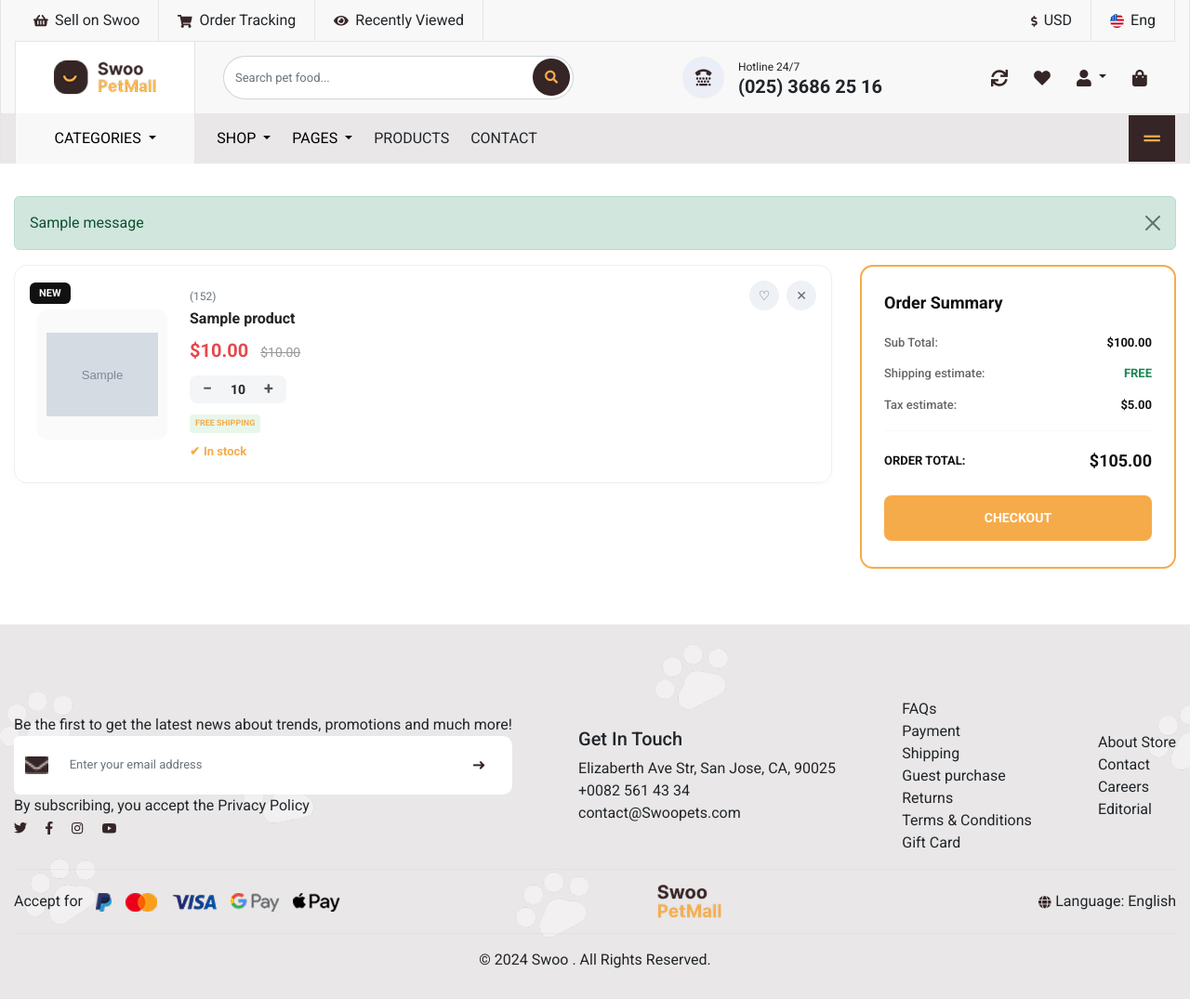
After one commit to Markyha2yha/Team-project-2, a Django app: page /shop/cart/ in a window 1280 px wide. The commit adds this page. Shown: the whole page at 93% size. Run offline with Django 5.2, Linux system fonts and the light colour scheme; a user stored in the database is signed in; tables that the repository leaves empty hold one stand-in row (values such as "Sample post"); grey boxes marked "Sample" are stand-in pictures; one stand-in notice (Sample message) is shown.

Commit message:
Біла додана корзина

```diff
--- a/main/templates/main/base.html
+++ b/main/templates/main/base.html
@@ -81,7 +81,7 @@
                         </ul>
                     </li>
 
-                    <li><a href=""><img src="{% static 'main/images/shopping-basket02.png'%}" alt="icon"></a></li>
+                    <li><a href="{% url 'shop:cart' %}" title="Корзина"><img src="{% static 'main/images/shopping-basket02.png'%}" alt="icon"></a></li>
                 </ul>
             </nav>
         </div>
--- a/shop/static/shop/css/shop.css
+++ b/shop/static/shop/css/shop.css
@@ -447,3 +447,324 @@
     height: 22px;
     object-fit: contain;
 }
+
+
+.cart-page-wrap {
+    margin: 35px 0 60px;
+}
+
+.cart-grid-layout {
+    display: grid;
+    grid-template-columns: 1fr 340px;
+    gap: 30px;
+    align-items: flex-start;
+}
+
+@media (max-width: 992px) {
+    .cart-grid-layout {
+        grid-template-columns: 1fr;
+    }
+}
+
+/* Карточки товаров в корзине */
+.cart-items-column {
+    display: flex;
+    flex-direction: column;
+    gap: 20px;
+}
+
+.cart-item-card {
+    background: #ffffff;
+    border: 1px solid #f0f0f0;
+    border-radius: 14px;
+    padding: 24px;
+    position: relative;
+    box-shadow: 0 2px 10px rgba(0,0,0,0.02);
+    transition: transform 0.2s, box-shadow 0.2s;
+}
+
+.cart-item-card:hover {
+    box-shadow: 0 6px 18px rgba(0,0,0,0.05);
+}
+
+.cart-card-top-left {
+    position: absolute;
+    top: 16px;
+    left: 16px;
+    z-index: 2;
+}
+
+.cart-badge-save {
+    background: #F6AB4A;
+    color: #ffffff;
+    font-size: 11px;
+    font-weight: 700;
+    padding: 5px 10px;
+    border-radius: 6px;
+    text-transform: uppercase;
+}
+
+.cart-badge-new {
+    background: #111111;
+    color: #ffffff;
+    font-size: 11px;
+    font-weight: 700;
+    padding: 5px 10px;
+    border-radius: 6px;
+    text-transform: uppercase;
+}
+
+.cart-card-top-right {
+    position: absolute;
+    top: 16px;
+    right: 16px;
+    display: flex;
+    gap: 8px;
+    z-index: 2;
+}
+
+.cart-icon-circle {
+    width: 32px;
+    height: 32px;
+    border-radius: 50%;
+    background: #eef1f6;
+    border: none;
+    display: flex;
+    align-items: center;
+    justify-content: center;
+    font-size: 14px;
+    color: #666;
+    cursor: pointer;
+    transition: all 0.2s;
+}
+
+.cart-icon-circle:hover {
+    background: #e2e6ee;
+    color: #111;
+}
+
+.cart-icon-circle.remove:hover {
+    background: #feebeb;
+    color: #e5484d;
+}
+
+.cart-card-content {
+    display: flex;
+    gap: 24px;
+    align-items: center;
+}
+
+@media (max-width: 576px) {
+    .cart-card-content {
+        flex-direction: column;
+        align-items: flex-start;
+    }
+}
+
+.cart-item-img-wrap {
+    width: 140px;
+    height: 140px;
+    display: flex;
+    align-items: center;
+    justify-content: center;
+    background: #fafafa;
+    border-radius: 10px;
+    padding: 10px;
+    flex-shrink: 0;
+}
+
+.cart-item-img-wrap img {
+    max-width: 100%;
+    max-height: 100%;
+    object-fit: contain;
+}
+
+.cart-item-details {
+    flex: 1;
+}
+
+.cart-rating {
+    font-size: 12px;
+    color: #888;
+    margin-bottom: 4px;
+}
+
+.cart-item-title {
+    font-size: 16px;
+    font-weight: 700;
+    line-height: 1.4;
+    margin-bottom: 8px;
+}
+
+.cart-item-title a {
+    color: #222;
+    text-decoration: none;
+}
+.cart-item-title a:hover {
+    color: #F6AB4A;
+}
+
+.cart-item-price {
+    font-size: 20px;
+    font-weight: 700;
+    color: #e5484d;
+    margin-bottom: 12px;
+}
+
+.cart-item-old-price {
+    font-size: 14px;
+    color: #999;
+    text-decoration: line-through;
+    margin-left: 8px;
+    font-weight: 400;
+}
+
+/* Счетчик количества [-] 1 [+] */
+.cart-qty-pill {
+    display: inline-flex;
+    align-items: center;
+    background: #f4f5f7;
+    border-radius: 8px;
+    padding: 3px 6px;
+    gap: 12px;
+    margin-bottom: 12px;
+}
+
+.cart-qty-btn {
+    border: none;
+    background: transparent;
+    font-size: 18px;
+    font-weight: 600;
+    color: #555;
+    padding: 2px 8px;
+    cursor: pointer;
+    line-height: 1;
+}
+
+.cart-qty-btn:hover {
+    color: #000;
+}
+
+.cart-qty-val {
+    font-weight: 700;
+    font-size: 14px;
+    min-width: 16px;
+    text-align: center;
+}
+
+.cart-item-tags {
+    display: flex;
+    gap: 8px;
+    margin-bottom: 10px;
+}
+
+.cart-tag-shipping {
+    font-size: 9px;
+    font-weight: 700;
+    text-transform: uppercase;
+    color: #F6AB4A;
+    background: #e8f7ea;
+    padding: 3px 6px;
+    border-radius: 4px;
+}
+
+.cart-tag-gift {
+    font-size: 9px;
+    font-weight: 700;
+    text-transform: uppercase;
+    color: #e5484d;
+    background: #feebeb;
+    padding: 3px 6px;
+    border-radius: 4px;
+}
+
+.cart-item-stock {
+    font-size: 13px;
+    font-weight: 600;
+    color: #F6AB4A;
+    display: flex;
+    align-items: center;
+    gap: 4px;
+}
+
+.order-summary-box {
+    background: #ffffff;
+    border: 2px solid #F6AB4A;
+    border-radius: 14px;
+    padding: 28px 24px;
+}
+
+.summary-title {
+    font-size: 18px;
+    font-weight: 800;
+    color: #111;
+    margin-bottom: 22px;
+}
+
+.summary-row {
+    display: flex;
+    justify-content: space-between;
+    align-items: center;
+    margin-bottom: 14px;
+    font-size: 13px;
+}
+
+.summary-label {
+    color: #666666;
+    font-weight: 500;
+}
+
+.summary-val {
+    color: #111111;
+    font-weight: 700;
+}
+
+.summary-divider {
+    border-top: 1px solid #e5e5e5;
+    margin: 18px 0;
+}
+
+.summary-row.total {
+    margin-bottom: 24px;
+}
+
+.summary-label-total {
+    font-size: 13px;
+    font-weight: 800;
+    text-transform: uppercase;
+    color: #111111;
+}
+
+.summary-val-total {
+    font-size: 18px;
+    font-weight: 800;
+    color: #111111;
+}
+
+.btn-cart-checkout {
+    width: 100%;
+    background: #F6AB4A;
+    color: #ffffff;
+    border: none;
+    border-radius: 8px;
+    padding: 14px 0;
+    font-size: 14px;
+    font-weight: 800;
+    text-transform: uppercase;
+    cursor: pointer;
+    transition: background 0.2s;
+}
+
+.btn-cart-checkout:hover {
+    background: #169b16;
+}
+
+/* Пустая корзина */
+.empty-cart-card {
+    background: #ffffff;
+    border: 1px solid #e5e5e5;
+    border-radius: 12px;
+    padding: 60px 20px;
+    max-width: 600px;
+    margin: 40px auto;
+}
--- /dev/null
+++ b/shop/templates/shop/cart.html
@@ -0,0 +1,154 @@
+{% extends 'main/base.html' %}
+{% load static %}
+
+{% block extra_css %}
+<link rel="stylesheet" href="{% static 'shop/css/shop.css' %}">
+{% endblock %}
+
+{% block title %}Shopping Cart — Swoo PetMall{% endblock %}
+
+{% block content %}
+<div class="cart-page-wrap">
+    {% if messages %}
+        {% for msg in messages %}
+            <div class="alert {% if msg.tags == 'error' %}alert-danger{% elif msg.tags == 'warning' %}alert-warning{% else %}alert-success{% endif %} alert-dismissible fade show" role="alert">
+                {{ msg }}
+                <button type="button" class="btn-close" data-bs-dismiss="alert" aria-label="Close"></button>
+            </div>
+        {% endfor %}
+    {% endif %}
+
+    {% if cart_items %}
+        <div class="cart-grid-layout">
+            <!-- Левая колонка: Карточки товаров в корзине -->
+            <div class="cart-items-column">
+                {% for item in cart_items %}
+                    <div class="cart-item-card">
+                        <!-- Верхний левый бейдж (скидка или NEW как на макете) -->
+                        <div class="cart-card-top-left">
+                            {% if item.product.discount_amount %}
+                                <span class="cart-badge-save">SAVE ${{ item.product.discount_amount|floatformat:2 }}</span>
+                            {% else %}
+                                <span class="cart-badge-new">NEW</span>
+                            {% endif %}
+                        </div>
+
+                        <!-- Верхние правые круглые иконки (В избранное и Удалить из корзины) -->
+                        <div class="cart-card-top-right">
+                            <form method="POST" action="{% url 'shop:toggle_favorite' item.product.id %}" class="d-inline">
+                                {% csrf_token %}
+                                <button type="submit" class="cart-icon-circle" title="В избранное">♡</button>
+                            </form>
+                            <form method="POST" action="{% url 'shop:remove_from_cart' item.id %}" class="d-inline">
+                                {% csrf_token %}
+                                <button type="submit" class="cart-icon-circle remove" title="Удалить из корзины">✕</button>
+                            </form>
+                        </div>
+
+                        <div class="cart-card-content">
+                            <!-- Фото товара -->
+                            <div class="cart-item-img-wrap">
+                                <a href="{% url 'shop:product_detail' item.product.id %}">
+                                    {% if item.product.main_image %}
+                                        <img src="{{ item.product.main_image.url }}" alt="{{ item.product.name }}">
+                                    {% else %}
+                                        <img src="{% static 'main/images/product01.png' %}" alt="Placeholder">
+                                    {% endif %}
+                                </a>
+                            </div>
+
+                            <!-- Инфо о товаре -->
+                            <div class="cart-item-details">
+                                <div class="cart-rating text-muted small">(152)</div>
+                                <h4 class="cart-item-title">
+                                    <a href="{% url 'shop:product_detail' item.product.id %}">{{ item.product.name }}</a>
+                                </h4>
+
+                                <div class="cart-item-price">
+                                    ${{ item.product.price }}
+                                    {% if item.product.old_price %}
+                                        <span class="cart-item-old-price">${{ item.product.old_price }}</span>
+                                    {% endif %}
+                                </div>
+
+                                <!-- Селектор количества: [-]  1  [+] -->
+                                <div class="cart-qty-pill">
+                                    <form method="POST" action="{% url 'shop:update_cart_item' item.id %}">
+                                        {% csrf_token %}
+                                        <input type="hidden" name="action" value="decrease">
+                                        <button type="submit" class="cart-qty-btn">&minus;</button>
+                                    </form>
+
+                                    <span class="cart-qty-val">{{ item.quantity }}</span>
+
+                                    <form method="POST" action="{% url 'shop:update_cart_item' item.id %}">
+                                        {% csrf_token %}
+                                        <input type="hidden" name="action" value="increase">
+                                        <button type="submit" class="cart-qty-btn">&plus;</button>
+                                    </form>
+                                </div>
+
+                                <!-- Теги доставки -->
+                                <div class="cart-item-tags">
+                                    <span class="cart-tag-shipping">FREE SHIPPING</span>
+                                    {% if item.product.price > 50 %}
+                                        <span class="cart-tag-gift">FREE GIFT</span>
+                                    {% endif %}
+                                </div>
+
+                                <!-- Статус наличия -->
+                                <div class="cart-item-stock">
+                                    <span class="status-dot">✔</span> In stock
+                                </div>
+                            </div>
+                        </div>
+                    </div>
+                {% endfor %}
+            </div>
+
+            <!-- Правая колонка: Зелёный блок Order Summary -->
+            <div class="cart-summary-column">
+                <div class="order-summary-box">
+                    <h3 class="summary-title">Order Summary</h3>
+
+                    <div class="summary-row">
+                        <span class="summary-label">Sub Total:</span>
+                        <span class="summary-val">${{ subtotal|floatformat:2 }}</span>
+                    </div>
+
+                    <div class="summary-row">
+                        <span class="summary-label">Shipping estimate:</span>
+                        <span class="summary-val">{% if shipping > 0 %}${{ shipping|floatformat:2 }}{% else %}<span class="text-success fw-bold">FREE</span>{% endif %}</span>
+                    </div>
+
+                    <div class="summary-row">
+                        <span class="summary-label">Tax estimate:</span>
+                        <span class="summary-val">${{ tax|floatformat:2 }}</span>
+                    </div>
+
+                    <hr class="summary-divider">
+
+                    <div class="summary-row total">
+                        <span class="summary-label-total">ORDER TOTAL:</span>
+                        <span class="summary-val-total">${{ total|floatformat:2 }}</span>
+                    </div>
+
+                    <!-- Зеленая кнопка CHECKOUT -->
+                    <form method="POST" action="{% url 'shop:checkout' %}">
+                        {% csrf_token %}
+                        <button type="submit" class="btn-cart-checkout">CHECKOUT</button>
+                    </form>
+                </div>
+            </div>
+        </div>
+    {% else %}
+        <!-- Пустая корзина -->
+        <div class="empty-cart-card text-center">
+            <img src="{% static 'main/images/shopping-basket02.png' %}" alt="Empty" style="width: 70px; opacity: 0.3; margin-bottom: 20px;">
+            <h3>Ваша корзина пуста</h3>
+            <p class="text-muted">Похоже, вы ещё не добавили корма для своих любимых питомцев.</p>
+            <a href="{% url 'shop:catalog' %}" class="btn green-btn mt-3 px-4 py-2">Перейти в магазин</a>
+        </div>
+    {% endif %}
+</div>
+{% endblock %}
--- a/shop/templates/shop/catalog.html
+++ b/shop/templates/shop/catalog.html
@@ -95,11 +95,11 @@
                 </div>
 
                 <!-- Кнопка покупки -->
-                <form method="POST" action="{% url 'shop:buy_product' product.id %}">
+                <form method="POST" action="{% url 'shop:add_to_cart' product.id %}">
                     {% csrf_token %}
                     <input type="hidden" name="quantity" value="1">
                     <button type="submit" class="btn-swoo-buy" {% if not product.in_stock %}disabled{% endif %}>
-                        {% if product.in_stock %}Купить (1 шт.){% else %}Нет в наличии{% endif %}
+                        {% if product.in_stock %}+ В корзину{% else %}Нет в наличии{% endif %}
                     </button>
                 </form>
 
--- a/shop/urls.py
+++ b/shop/urls.py
@@ -14,4 +14,9 @@ urlpatterns = [
     path('buy/<int:product_id>/', views.buy_product, name='buy_product'),
     path('edit/<int:product_id>/', views.edit_product, name='edit_product'),
     path('delete/<int:product_id>/', views.delete_product, name='delete_product'),
+    path('cart/', views.cart_detail, name='cart'),
+    path('cart/add/<int:product_id>/', views.add_to_cart, name='add_to_cart'),
+    path('cart/update/<int:item_id>/', views.update_cart_item, name='update_cart_item'),
+    path('cart/remove/<int:item_id>/', views.remove_from_cart, name='remove_from_cart'),
+    path('cart/checkout/', views.checkout, name='checkout'),
 ]
--- a/shop/views.py
+++ b/shop/views.py
@@ -7,6 +7,8 @@ from django.views.decorators.http import require_POST
 from django.core.paginator import Paginator
 from .models import Product, Category, Favorite
 from .forms import ProductCreateForm
+from decimal import Decimal
+from .models import Cart, CartItem
 
 
 def shop_catalog(request, category_slug=None):
@@ -155,3 +157,142 @@ def favorites_list(request):
         return redirect('login')
     products = Product.objects.filter(favorited_by__user=request.user, is_active=True).select_related('category')
     return render(request, 'shop/favorites.html', {'products': products})
+
+
+def _get_cart(request):
+    """Возвращает или создает корзину для пользователя или анонимной сессии"""
+    if request.user.is_authenticated:
+        cart, _ = Cart.objects.get_or_create(user=request.user)
+        # Если до входа была сессионная корзина — объединяем товары
+        if request.session.session_key:
+            session_cart = Cart.objects.filter(session_key=request.session.session_key).first()
+            if session_cart and session_cart != cart:
+                for item in session_cart.items.all():
+                    cart_item, created = CartItem.objects.get_or_create(
+                        cart=cart, product=item.product,
+                        defaults={'quantity': item.quantity}
+                    )
+                    if not created:
+                        cart_item.quantity += item.quantity
+                        cart_item.save()
+                session_cart.delete()
+        return cart
+    else:
+        if not request.session.session_key:
+            request.session.create()
+        cart, _ = Cart.objects.get_or_create(session_key=request.session.session_key)
+        return cart
+
+
+def cart_detail(request):
+    """Страница корзины со списком товаров и Order Summary"""
+    cart = _get_cart(request)
+    cart_items = cart.items.select_related('product', 'product__category')
+
+    subtotal = sum(item.subtotal() for item in cart_items)
+
+    # Расчет доставки: бесплатно при заказе от $100 или пустой корзине, иначе $15
+    shipping = Decimal('0.00') if (subtotal >= Decimal('100.00') or subtotal == 0) else Decimal('15.00')
+
+    # Расчет налога (например, 5%)
+    tax = (subtotal * Decimal('0.05')).quantize(Decimal('0.01')) if subtotal > 0 else Decimal('0.00')
+
+    total = subtotal + shipping + tax
+
+    return render(request, 'shop/cart.html', {
+        'cart': cart,
+        'cart_items': cart_items,
+        'subtotal': subtotal,
+        'shipping': shipping,
+        'tax': tax,
+        'total': total,
+    })
+
+
+@require_POST
+def add_to_cart(request, product_id):
+    """Добавление товара в корзину"""
+    product = get_object_or_404(Product, id=product_id, is_active=True)
+    cart = _get_cart(request)
+
+    try:
+        qty = int(request.POST.get('quantity', 1))
+    except ValueError:
+        qty = 1
+
+    if qty < 1:
+        qty = 1
+
+    if product.stock < qty:
+        messages.error(request, f'Недостаточно товара на складе. Доступно: {product.stock} шт.')
+        return redirect(request.META.get('HTTP_REFERER', 'shop:catalog'))
+
+    cart_item, created = CartItem.objects.get_or_create(
+        cart=cart, product=product,
+        defaults={'quantity': qty}
+    )
+
+    if not created:
+        if cart_item.quantity + qty > product.stock:
+            messages.error(request, f'Вы не можете добавить больше {product.stock} шт.')
+            return redirect('shop:cart')
+        cart_item.quantity += qty
+        cart_item.save()
+
+    messages.success(request, f'«{product.name}» добавлен в корзину!')
+    return redirect('shop:cart')
+
+
+@require_POST
+def update_cart_item(request, item_id):
+    """Изменение количества [+] или [-]"""
+    cart = _get_cart(request)
+    cart_item = get_object_or_404(CartItem, id=item_id, cart=cart)
+    action = request.POST.get('action')
+
+    if action == 'increase':
+        if cart_item.quantity < cart_item.product.stock:
+            cart_item.quantity += 1
+            cart_item.save()
+        else:
+            messages.warning(request, f'Максимальный остаток на складе: {cart_item.product.stock} шт.')
+    elif action == 'decrease':
+        if cart_item.quantity > 1:
+            cart_item.quantity -= 1
+            cart_item.save()
+        else:
+            cart_item.delete()
+            messages.info(request, f'«{cart_item.product.name}» удален из корзины.')
+
+    return redirect('shop:cart')
+
+
+@require_POST
+def remove_from_cart(request, item_id):
+    """Удаление товара из корзины кнопкой крестика"""
+    cart = _get_cart(request)
+    cart_item = get_object_or_404(CartItem, id=item_id, cart=cart)
+    name = cart_item.product.name
+    cart_item.delete()
+    messages.info(request, f'Товар «{name}» удален из корзины.')
+    return redirect('shop:cart')
+
+
+@require_POST
+def checkout(request):
+    """Оформление заказа"""
+    cart = _get_cart(request)
+    if not cart.items.exists():
+        messages.warning(request, 'Ваша корзина пуста.')
+        return redirect('shop:catalog')
+
+    # Списываем остаток товара на складе
+    for item in cart.items.all():
+        if item.product.stock >= item.quantity:
+            item.product.stock -= item.quantity
+            item.product.save()
+
+    # Очищаем корзину после успешной покупки
+    cart.items.all().delete()
+    messages.success(request, '🎉 Поздравляем! Ваш заказ успешно оформлен и передан в доставку.')
+    return redirect('shop:cart')
```
Also changed, not shown: shop/templates/shop/product_detail.html (+6 -1 lines).
